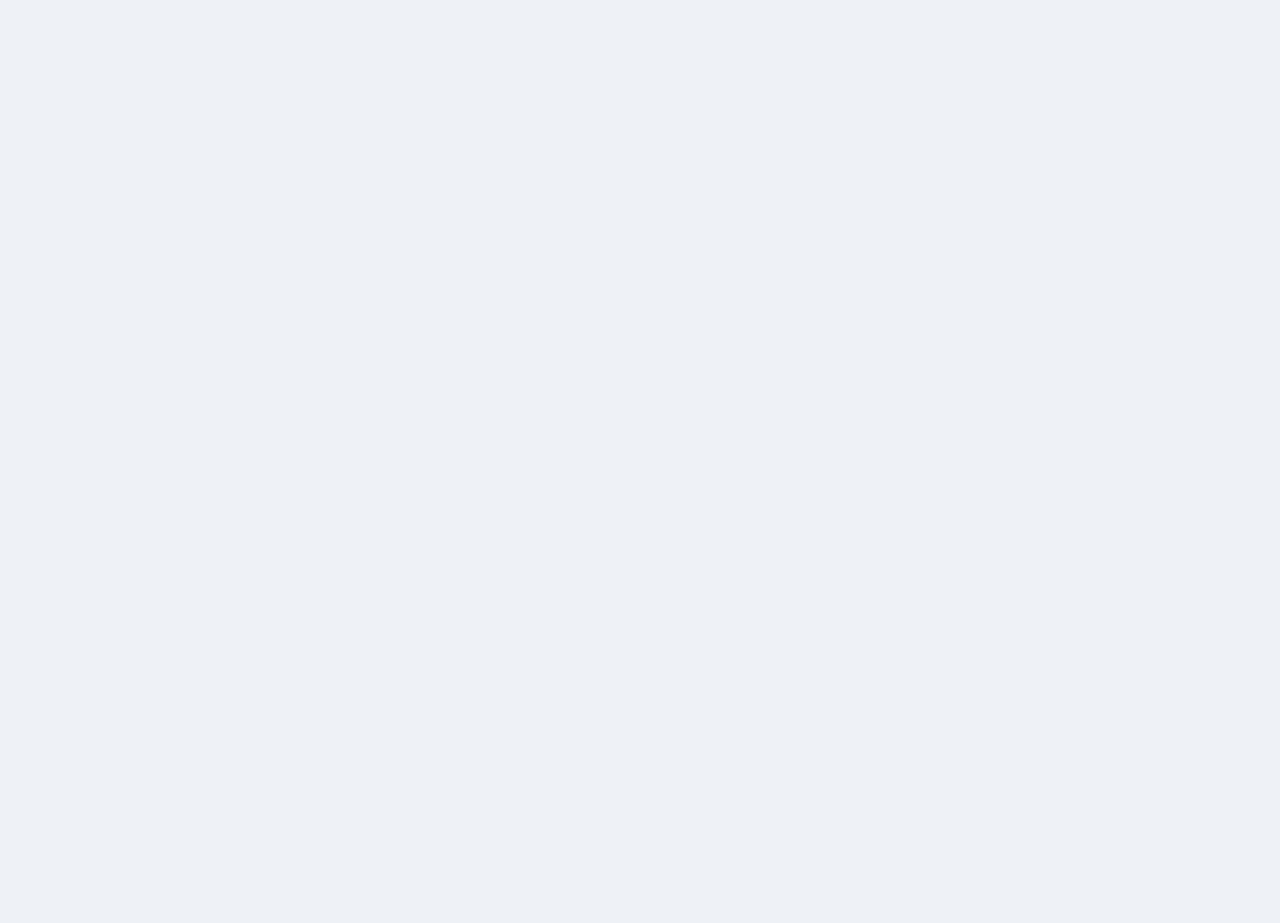
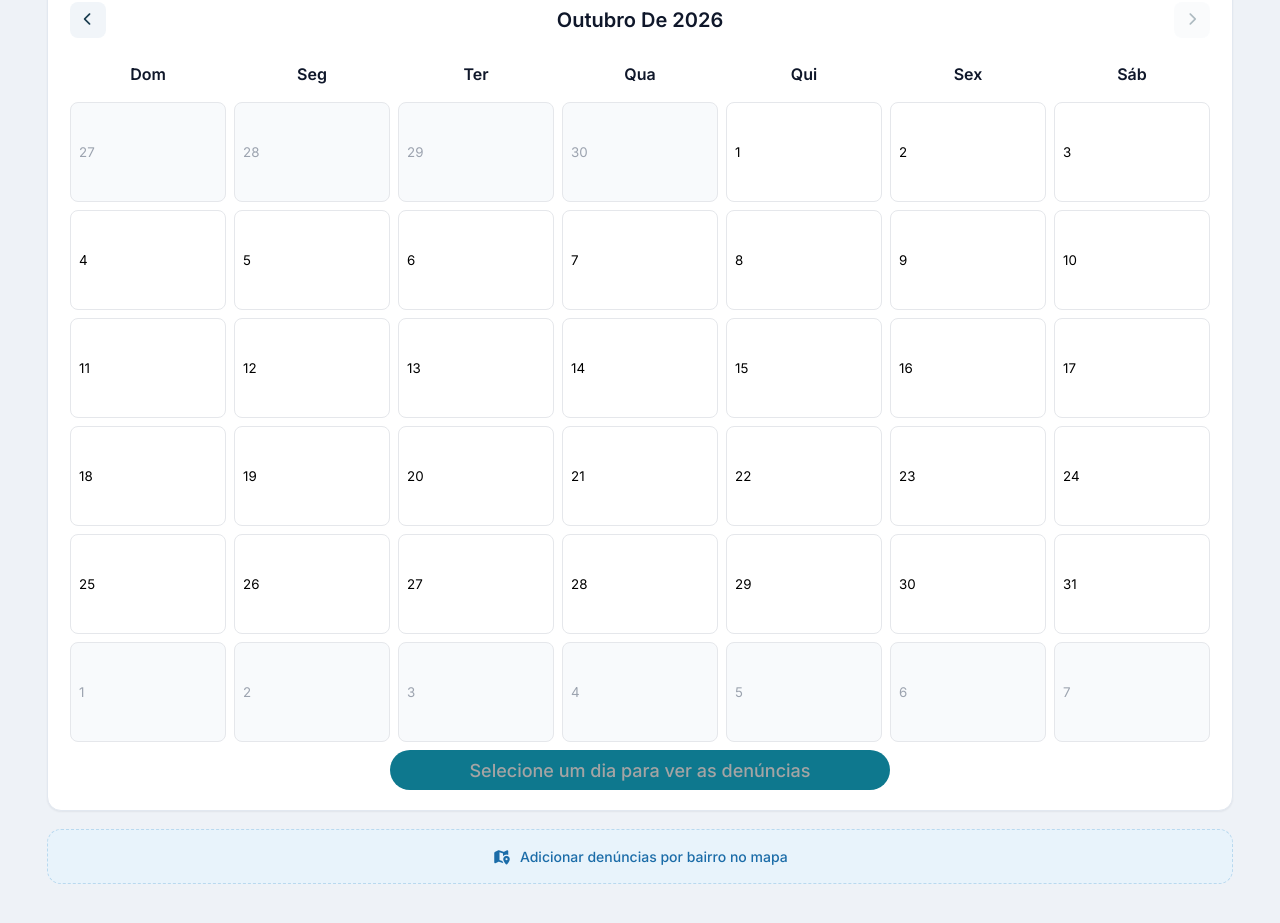
Before and after one commit to prjCidadeInteligente-Fatectq/cidade-inteligente, an Angular app: page /dashboard in a window 1280 px wide. Shown: the part 1103-2026 px from the top of the page. Before the commit the page ends 1164 px from the top, so only its background shows below. Built offline with nearby package versions, Linux system fonts and the light colour scheme.

Commit message:
Implement month component and create and implement 'see complaints button'

```diff
--- a/src/app/core/models/complaint.model.ts
+++ b/src/app/core/models/complaint.model.ts
@@ -2,7 +2,7 @@ import { User } from './user.model';
 
 import { Neighbohood } from './neighborhood.model';
 
-export type ComplaintStatus = 'PENDENTE' | 'EM ANDAMENTO' | 'CONCLUÍDA';
+export type ComplaintStatusType = 'PENDENTE' | 'EM ANDAMENTO' | 'CONCLUÍDA';
 
 export interface Complaint {
     id: string;
@@ -14,6 +14,6 @@ export interface Complaint {
     description?: string;
     neighborhood: Neighbohood;
     user: User;
-    complaintStatus: ComplaintStatus;
+    complaintStatus: ComplaintStatusType;
     imagesPaths: string[];
 }
--- a/src/app/core/models/status-history.model.ts
+++ b/src/app/core/models/status-history.model.ts
@@ -1,4 +1,4 @@
-import { Complaint, ComplaintStatus } from './complaint.model';
+import { Complaint, ComplaintStatusType } from './complaint.model';
 import { User } from './user.model';
 
 export interface StatusHistory {
@@ -6,5 +6,5 @@ export interface StatusHistory {
     changedAt: string;
     user: User;
     complaint: Complaint;
-    complaintStatus: ComplaintStatus;
+    complaintStatusType: ComplaintStatusType;
 }
--- a/src/app/home/home.component.css
+++ b/src/app/home/home.component.css
@@ -43,9 +43,9 @@
 }
 
 .content {
-    display: grid;
-    grid-template-columns: 1fr 1fr;
-    gap: 20px;
+    display: flex;
+    flex-direction: column;
+    gap: 18px;
 }
 
 .panel {
--- a/src/app/home/home.component.html
+++ b/src/app/home/home.component.html
@@ -12,8 +12,8 @@
         </section>
 
         <section class="panel">
-            <h1 class="section-title">Essa semana</h1>
-            <p class="placeholder">Resumo dos indicadores da semana.</p>
+            <h1 class="section-title">Esse mês</h1>
+            <app-month></app-month>
         </section>
     </main>
 
--- a/src/app/shared/components/complaints-modal/complaints-modal.component.ts
+++ b/src/app/shared/components/complaints-modal/complaints-modal.component.ts
@@ -10,7 +10,14 @@ import { Complaint } from "@core/models";
       <div class="modal-container" (click)="$event.stopPropagation()">
 
         <div class="modal-header">
-          <h3>Denúncias - {{ neighborhoodName }}</h3>
+          <h3>Denúncias -
+            @if (neighborhoodName) {
+              {{ neighborhoodName }}
+            } @else if (date) {
+              {{ date | date: 'dd/MM/yyyy' }}
+            }
+
+          </h3>
           <button class="btn-fechar" (click)="HideModal()">&times;</button>
         </div>
 
@@ -23,7 +30,8 @@ import { Complaint } from "@core/models";
     `
 })
 export class ComplaintsModalComponent {
-    @Input() neighborhoodName: string = '';
+    @Input() neighborhoodName?: string = '';
+    @Input() date?: Date | null = null;
     @Input() filteredComplaints: Complaint[] = [];
     @Output() HideComplaints = new EventEmitter<string>
 
--- a/src/app/shared/components/complaints/complaints.component.html
+++ b/src/app/shared/components/complaints/complaints.component.html
@@ -29,7 +29,7 @@
                 }
 
                 <div class="additional-info">
-                    <span class="status" style="background-color: #fef3c7; color: #92400e">{{ complaint.complaintStatus }}</span>
+                    <span class="status">{{ complaint.complaintStatus }}</span>
 
                     @if (!isExpanded(complaint.id)) {
                         <i class="fa-solid fa-chevron-down" style="color: #181818;"></i>
--- a/src/app/shared/components/complaints/complaints.component.ts
+++ b/src/app/shared/components/complaints/complaints.component.ts
@@ -1,10 +1,11 @@
 import { Component, Input, OnInit } from "@angular/core";
-import { Complaint } from "@core/models";
+import { Complaint, ComplaintStatusType } from "@core/models";
 
 
 interface ComplaintStatus {
-    backgroundColor: string;
-    color: string;
+    status: ComplaintStatusType;
+    backgroundColor?: string;
+    color?: string;
 }
 
 @Component({
@@ -18,8 +19,21 @@ export class ComplaintsComponent implements OnInit {
 
     expandedCardIds = new Set<string>();
 
+    complaintStatus: ComplaintStatus[] = [];
+
     ngOnInit(): void {
-
+        this.complaintStatus = [
+            {
+                status: 'PENDENTE',
+                backgroundColor: '#fef3c7',
+                color: '#92400e'
+            },
+            {
+                status: 'EM ANDAMENTO',
+                backgroundColor: '#2d8fd18c',
+                color: '#206999'
+            },
+        ]
     }
 
     isExpanded(id: string): boolean {
--- /dev/null
+++ b/src/app/shared/components/month/month.component.css
@@ -0,0 +1,97 @@
+.calendar-header {
+  display: flex;
+  align-items: center;
+  justify-content: space-between;
+  margin-bottom: 16px;
+}
+
+.calendar-header h2 {
+  margin: 0;
+  font-size: 1.25rem;
+  font-weight: 600;
+  text-transform: capitalize;
+}
+
+.calendar-header button {
+  display: flex;
+  align-items: center;
+  justify-content: center;
+  width: 36px;
+  height: 36px;
+  border: none;
+  border-radius: 8px;
+  background: #f1f5f9;
+  color: #183b4e;
+  cursor: pointer;
+  transition: background 0.2s;
+}
+
+.calendar-header button:hover:not(:disabled) {
+  background: #e2e8f0;
+}
+
+.calendar-header button:disabled {
+  opacity: 0.35;
+  cursor: not-allowed;
+}
+
+.calendar {
+  display: grid;
+  grid-template-columns: repeat(7, minmax(0, 1fr));
+  gap: 8px;
+}
+
+.weekday {
+  text-align: center;
+  font-weight: 600;
+  padding: 10px 0;
+}
+
+.calendar-day {
+  min-height: 100px;
+  padding: 8px;
+  border: 1px solid #e5e7eb;
+  border-radius: 8px;
+  background: white;
+  text-align: start;
+  cursor: pointer;
+}
+
+.calendar-day.selected {
+  border: 3px solid #13adcc;
+  background-color: #e6e6e6;
+}
+
+.other-month {
+  background: #f8fafc;
+  color: #9ca3af;
+}
+
+.show-complaints {
+  background-color: #13adcc;
+  border-radius: 999px;
+  border: none;
+  padding: 0;
+  cursor: pointer;
+  text-align: center;
+  color: #fefefe;
+  height: 40px;
+  grid-column: 1 / -1;
+  width: 500px;
+  max-width: 100%;
+  justify-self: center;
+  font-weight: 500;
+  font-size: 18px;
+  transition: transform 0.2s ease, background-color 0.2s ease;
+}
+
+.show-complaints:hover {
+  background-color: #0e7d93de;
+  transform: translateY(-2px);
+}
+
+.show-complaints.disabled {
+  cursor: not-allowed;
+  background-color: #0e788e;
+  color: #a4a4a4;
+}
--- /dev/null
+++ b/src/app/shared/components/month/month.component.html
@@ -0,0 +1,47 @@
+<div class="calendar-header">
+    <button
+        type="button"
+        (click)="previousMonth()"
+        aria-label="Mês anterior"
+    >
+        <i class="fa-solid fa-chevron-left"></i>
+    </button>
+
+    <h2>{{ monthLabel }}</h2>
+
+    <button
+        type="button"
+        (click)="nextMonth()"
+        [disabled]="!canGoNext()"
+        aria-label="Próximo mês"
+    >
+        <i class="fa-solid fa-chevron-right"></i>
+    </button>
+</div>
+
+<div class="calendar">
+    @for (day of ['Dom', 'Seg', 'Ter', 'Qua', 'Qui', 'Sex', 'Sáb']; track day) {
+        <div class="weekday">
+            {{ day }}
+        </div>
+    }
+
+    @for (day of days; track day) {
+        <button class="calendar-day" (click)="toggleIsDaySelected(day)"
+        [class.other-month]="day.getMonth() !== currentDate.getMonth()"
+        [class.selected]="selectedDate?.getTime() === day.getTime()">
+            <span>{{ day.getDate() }}</span>
+
+        </button>
+    }
+
+    @if (isModalOpen && selectedDate !== null) {
+        <app-complaints-modal (HideComplaints)="CloseModal()"
+            [date]="selectedDate"></app-complaints-modal>
+    }
+
+    <button class="show-complaints" (click)="OpenModal()"
+        [disabled]="!isDaySelected" [class.disabled]="!isDaySelected">
+                {{isDaySelected ? 'Ver denúncias' : 'Selecione um dia para ver as denúncias' }}
+    </button>
+</div>
--- /dev/null
+++ b/src/app/shared/components/month/month.component.ts
@@ -0,0 +1,94 @@
+import { Component } from "@angular/core";
+import { sequenceEqual } from "rxjs";
+
+@Component({
+    selector: 'app-month',
+    standalone: false,
+    styleUrl: './month.component.css',
+    templateUrl: './month.component.html'
+})
+export class MonthComponent {
+    currentDate = new Date();
+
+    days: Date[] = [];
+
+    selectedDate: Date | null = null;
+    isModalOpen: boolean = false;
+
+    isDaySelected: boolean = false;
+
+    ngOnInit(): void {
+        this.generateCalendar();
+    }
+
+    generateCalendar(): void {
+        const year = this.currentDate.getFullYear();
+        const month = this.currentDate.getMonth();
+
+        const firstDay = new Date(year, month, 1);
+        const startDate = new Date(year, month, 1 - firstDay.getDay());
+
+        this.days = Array.from({ length: 42 }, (_, i) => {
+        const date = new Date(startDate);
+        date.setDate(startDate.getDate() + i);
+        return date;
+        });
+    }
+
+    previousMonth(): void {
+        this.currentDate = new Date(
+            this.currentDate.getFullYear(),
+            this.currentDate.getMonth() - 1,
+            1
+        );
+
+        this.generateCalendar();
+    }
+
+    nextMonth(): void {
+        if (!this.canGoNext()) return;
+
+        this.currentDate = new Date(
+            this.currentDate.getFullYear(),
+            this.currentDate.getMonth() + 1,
+            1
+        );
+
+        this.generateCalendar();
+    }
+
+    canGoNext(): boolean {
+        const today = new Date();
+
+        return (
+            this.currentDate.getFullYear() < today.getFullYear() ||
+            (
+            this.currentDate.getFullYear() === today.getFullYear() &&
+            this.currentDate.getMonth() < today.getMonth()
+            )
+        );
+    }
+
+    get monthLabel(): string {
+        return this.currentDate.toLocaleDateString('pt-BR', {
+            month: 'long',
+            year: 'numeric'
+        });
+    }
+
+    toggleIsDaySelected(date: Date) {
+        this.selectedDate = date;
+        this.isDaySelected = true;
+    }
+
+    OpenModal() {
+        if (this.selectedDate === null) return;
+
+        this.isModalOpen = true;
+    }
+
+    CloseModal() {
+        this.selectedDate = null;
+        this.isModalOpen = false
+    }
+}
--- a/src/app/shared/shared.module.ts
+++ b/src/app/shared/shared.module.ts
@@ -7,12 +7,13 @@ import { ComplaintsComponent } from './components/complaints/complaints.componen
 import { NavbarComponent } from './components/navbar/navbar.component';
 import { ComplaintsModalComponent } from './components/complaints-modal/complaints-modal.component';
 import { OrderButtonComponent } from './components/order-button/order-button.component';
+import { MonthComponent } from './components/month/month.component';
 
 @NgModule({
   declarations: [NavbarComponent, ComplaintCounterComponent, PriorityCardsComponent, OrderButtonComponent,
-                  NeighbohoodComponent, ComplaintsComponent, ComplaintsModalComponent],
+                  NeighbohoodComponent, ComplaintsComponent, ComplaintsModalComponent, MonthComponent],
   imports: [CommonModule],
   exports: [NavbarComponent, ComplaintCounterComponent, PriorityCardsComponent, OrderButtonComponent,
-            NeighbohoodComponent, ComplaintsComponent, ComplaintsModalComponent],
+            NeighbohoodComponent, ComplaintsComponent, ComplaintsModalComponent, MonthComponent],
 })
 export class SharedModule {}
```
